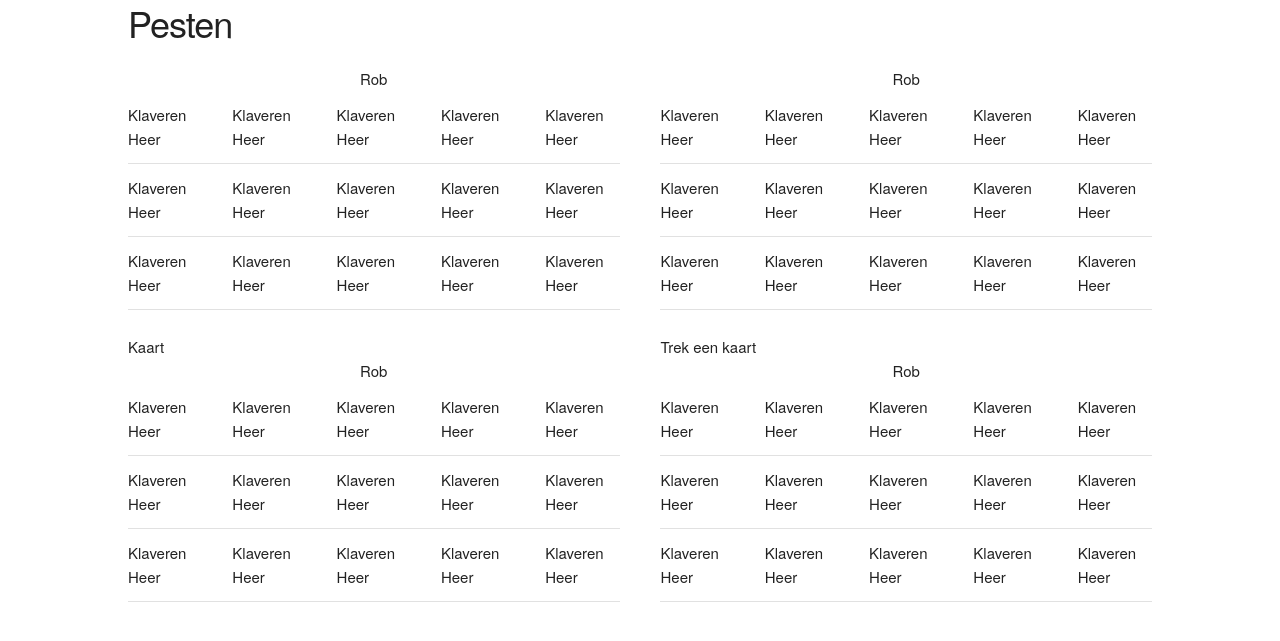
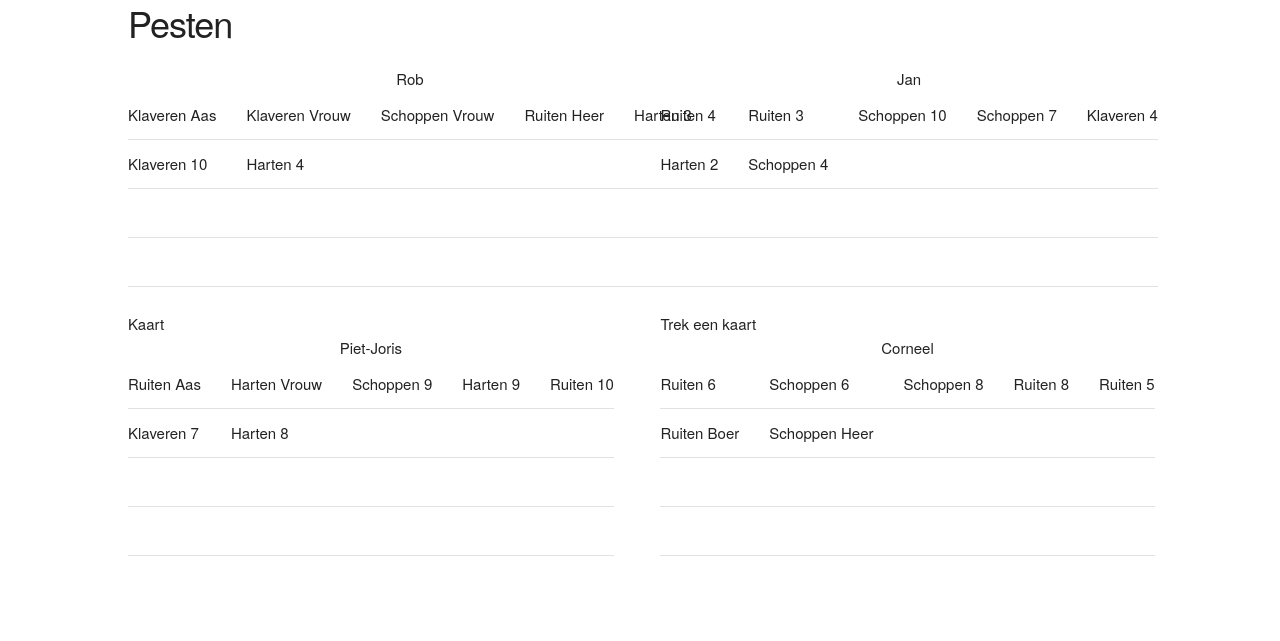
Before and after one commit to hooneytunes/pesten, a PHP site: page / in a window 1280 px wide. Shown: the top 641 px of the page. Run offline with PHP 8.4, Linux system fonts and the light colour scheme.

Commit message:
Begin van het spel gemaakt

```diff
--- a/index.php
+++ b/index.php
@@ -2,6 +2,20 @@
 <!--
     Dit is de homepage voor het spel Pesten
 -->
+<?php
+
+function createTable($ID) {
+    $spelerID = $ID;
+    for ($regels = 0; $regels < 4; $regels++) {
+	echo "\n\t\t\t\t<tr>\n";
+	for ($cellen = 0; $cellen < 5; $cellen++) {
+	    $kaartID = $regels * 5 + $cellen;
+	    echo "\t\t\t\t\t<td id=\"player" . $spelerID . '_kaart' . $kaartID . '">&nbsp;</td>' . "\n";
+	}
+	echo "\t\t\t\t</tr>\n";
+    }
+}
+?>
 <html>
     <head>
 	<title>Pesten</title>
@@ -19,17 +33,17 @@
 		<div class="one-half column">
 		    <table>
 			<caption id="player0_name">Rob</caption>
-			<tr><td>Klaveren Heer</td><td>Klaveren Heer</td><td>Klaveren Heer</td><td>Klaveren Heer</td><td>Klaveren Heer</td></tr>
-			<tr><td>Klaveren Heer</td><td>Klaveren Heer</td><td>Klaveren Heer</td><td>Klaveren Heer</td><td>Klaveren Heer</td></tr>
-			<tr><td>Klaveren Heer</td><td>Klaveren Heer</td><td>Klaveren Heer</td><td>Klaveren Heer</td><td>Klaveren Heer</td></tr>
+			<?php
+			createTable(0);
+			?>
 		    </table>
 		</div>
 		<div class="one-half column">
 		    <table>
 			<caption id="player1_name">Rob</caption>
-			<tr><td>Klaveren Heer</td><td>Klaveren Heer</td><td>Klaveren Heer</td><td>Klaveren Heer</td><td>Klaveren Heer</td></tr>
-			<tr><td>Klaveren Heer</td><td>Klaveren Heer</td><td>Klaveren Heer</td><td>Klaveren Heer</td><td>Klaveren Heer</td></tr>
-			<tr><td>Klaveren Heer</td><td>Klaveren Heer</td><td>Klaveren Heer</td><td>Klaveren Heer</td><td>Klaveren Heer</td></tr>
+			<?php
+			createTable(1);
+			?>
 		    </table>
 		</div>
 	    </div>
@@ -45,17 +59,17 @@
 		<div class="one-half column">
 		    <table>
 			<caption id="player2_name">Rob</caption>
-			<tr><td>Klaveren Heer</td><td>Klaveren Heer</td><td>Klaveren Heer</td><td>Klaveren Heer</td><td>Klaveren Heer</td></tr>
-			<tr><td>Klaveren Heer</td><td>Klaveren Heer</td><td>Klaveren Heer</td><td>Klaveren Heer</td><td>Klaveren Heer</td></tr>
-			<tr><td>Klaveren Heer</td><td>Klaveren Heer</td><td>Klaveren Heer</td><td>Klaveren Heer</td><td>Klaveren Heer</td></tr>
+			<?php
+			createTable(2);
+			?>
 		    </table>
 		</div>
 		<div class="one-half column">
 		    <table>
 			<caption id="player3_name">Rob</caption>
-			<tr><td>Klaveren Heer</td><td>Klaveren Heer</td><td>Klaveren Heer</td><td>Klaveren Heer</td><td>Klaveren Heer</td></tr>
-			<tr><td>Klaveren Heer</td><td>Klaveren Heer</td><td>Klaveren Heer</td><td>Klaveren Heer</td><td>Klaveren Heer</td></tr>
-			<tr><td>Klaveren Heer</td><td>Klaveren Heer</td><td>Klaveren Heer</td><td>Klaveren Heer</td><td>Klaveren Heer</td></tr>
+			<?php
+			createTable(3);
+			?>
 		    </table>
 		</div>
 	    </div>
```
